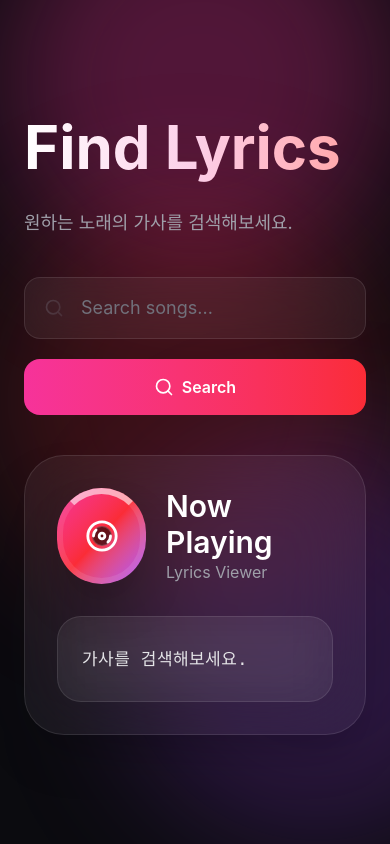
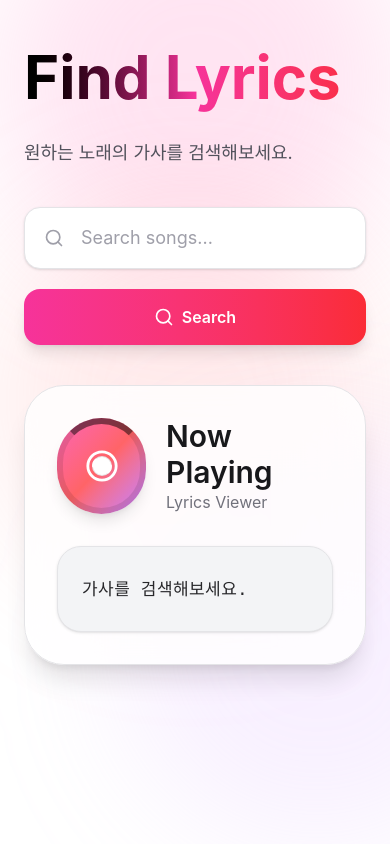
Before and after one commit to Likelion-YeungNam-Univ/14th-fe-assignment-10, a React (Vite) app: page / in a window 390 px wide. Shown: the top 844 px of the page. Built offline with nearby package versions, Linux system fonts and the light colour scheme.

Commit message:
refactor: 반응형 화면 크기 및 화면 테마 변경

```diff
--- a/src/App.jsx
+++ b/src/App.jsx
@@ -7,19 +7,19 @@ import { Disc3 } from "lucide-react";
 
 const styles = {
   container:
-    "h-screen overflow-hidden bg-[#0b0b0f] text-white",
+    "min-h-screen overflow-y-auto bg-white text-black",
 
   blurTopLeft:
-    "absolute left-0 top-[-120px] h-[400px] w-[400px] rounded-full bg-pink-500/30 blur-3xl",
+    "absolute left-0 top-[-120px] h-[400px] w-[400px] rounded-full bg-pink-300/30 blur-3xl",
 
   blurTopRight:
-    "absolute right-0 top-[200px] h-[400px] w-[400px] rounded-full bg-red-500/20 blur-3xl",
+    "absolute right-0 top-[200px] h-[400px] w-[400px] rounded-full bg-red-300/20 blur-3xl",
 
   blurBottom:
-    "absolute bottom-0 left-[30%] h-[400px] w-[400px] rounded-full bg-purple-500/20 blur-3xl",
+    "absolute bottom-0 left-[30%] h-[400px] w-[400px] rounded-full bg-purple-300/20 blur-3xl",
 
   layout:
-    "relative z-10 mx-auto flex min-h-screen max-w-6xl items-center justify-center px-6",
+    "relative z-10 mx-auto flex min-h-screen max-w-6xl items-start justify-center px-6 py-10",
 
   grid:
     "grid w-full gap-10 lg:grid-cols-2",
@@ -30,9 +30,9 @@ const styles = {
   title: `
     mb-6
     bg-gradient-to-r
-    from-white
-    via-pink-200
-    to-red-300
+    from-black
+    via-pink-500
+    to-red-500
     bg-clip-text
     text-6xl
     font-bold
@@ -41,7 +41,7 @@ const styles = {
   `,
 
   description:
-    "mb-10 text-lg text-zinc-400",
+    "mb-10 text-lg text-zinc-600",
 
   songsWrapper:
     "mt-8 space-y-3",
@@ -50,30 +50,31 @@ const styles = {
     w-full
     rounded-2xl
     border
-    border-white/10
-    bg-white/5
+    border-zinc-200
+    bg-white/80
     p-4
     text-left
+    shadow-sm
     backdrop-blur-xl
     transition
     duration-300
     hover:scale-[1.02]
-    hover:bg-white/10
+    hover:bg-zinc-100
   `,
 
   songTitle:
-    "font-semibold",
+    "font-semibold text-zinc-900",
 
   songArtist:
-    "text-sm text-zinc-400",
+    "text-sm text-zinc-500",
 
   rightCard: `
     rounded-[40px]
     border
-    border-white/10
-    bg-white/5
+    border-zinc-200
+    bg-white/80
     p-8
-    shadow-2xl
+    shadow-xl
     backdrop-blur-2xl
   `,
 
@@ -89,10 +90,10 @@ const styles = {
     justify-center
     rounded-full
     bg-gradient-to-br
-    from-pink-500
-    via-red-500
-    to-purple-500
-    shadow-2xl
+    from-pink-400
+    via-red-400
+    to-purple-400
+    shadow-lg
   `,
 
   spinningBorder: `
@@ -100,8 +101,8 @@ const styles = {
     inset-0
     rounded-full
     border-[6px]
-    border-white/10
-    border-t-white/60
+    border-black/10
+    border-t-black/50
   `,
 
   discCenter: `
@@ -110,18 +111,18 @@ const styles = {
     w-5
     rounded-full
     border
-    border-white/20
-    bg-black/60
+    border-black/10
+    bg-white
   `,
 
   discIcon:
     "z-10 text-white",
 
   songInfoTitle:
-    "text-3xl font-semibold",
+    "text-3xl font-semibold text-zinc-900",
 
   songInfoArtist:
-    "text-zinc-400",
+    "text-zinc-500",
 
   loading:
     "mt-20 text-center text-zinc-500",
--- a/src/components/LyricsBox.jsx
+++ b/src/components/LyricsBox.jsx
@@ -1,24 +1,26 @@
 const styles = {
+
   container: `
     mt-6
-    max-h-[400px]
+    max-h-[600px]
     overflow-y-auto
     rounded-3xl
     border
-    border-white/10
-    bg-white/5
+    border-zinc-200
+    bg-gray-100
     p-6
+    shadow-sm
     backdrop-blur-xl
   `,
-
   lyrics: `
     whitespace-pre-wrap
     break-words
     text-[17px]
     leading-9
     tracking-wide
-    text-zinc-200
+    text-zinc-800
   `,
+
 };
 
 function LyricsBox({ lyrics }) {
--- a/src/components/SearchForm.jsx
+++ b/src/components/SearchForm.jsx
@@ -2,13 +2,54 @@ import { useState } from "react";
 import { Search } from "lucide-react";
 const styles = {
   form: "flex flex-col gap-5",
+
   searchWrapper: "relative",
+
   searchIcon:
-    "absolute left-5 top-1/2 -translate-y-1/2 text-zinc-500",
-  searchInput:
-    "w-full rounded-2xl border border-white/10 bg-white/5 py-4 pl-14 pr-5 text-lg text-white outline-none backdrop-blur-xl transition duration-300 placeholder:text-zinc-500 focus:border-pink-400 focus:bg-white/10",
-  submitButton:
-    "flex items-center justify-center gap-2 rounded-2xl bg-gradient-to-r from-pink-500 to-red-500 py-4 font-semibold text-white transition duration-300 hover:scale-[1.02] hover:brightness-110 active:scale-[0.99] disabled:opacity-50 disabled:cursor-not-allowed",
+    "absolute left-5 top-1/2 -translate-y-1/2 text-zinc-400",
+
+  searchInput: `
+    w-full
+    rounded-2xl
+    border
+    border-zinc-200
+    bg-white
+    py-4
+    pl-14
+    pr-5
+    text-lg
+    text-zinc-900
+    outline-none
+    shadow-sm
+    transition
+    duration-300
+    placeholder:text-zinc-400
+    focus:border-pink-400
+    focus:ring-4
+    focus:ring-pink-100
+  `,
+
+  submitButton: `
+    flex
+    items-center
+    justify-center
+    gap-2
+    rounded-2xl
+    bg-gradient-to-r
+    from-pink-500
+    to-red-500
+    py-4
+    font-semibold
+    text-white
+    shadow-lg
+    transition
+    duration-300
+    hover:scale-[1.02]
+    hover:brightness-110
+    active:scale-[0.99]
+    disabled:cursor-not-allowed
+    disabled:opacity-50
+  `,
 };
 function SearchForm({
   onSearch,
```
